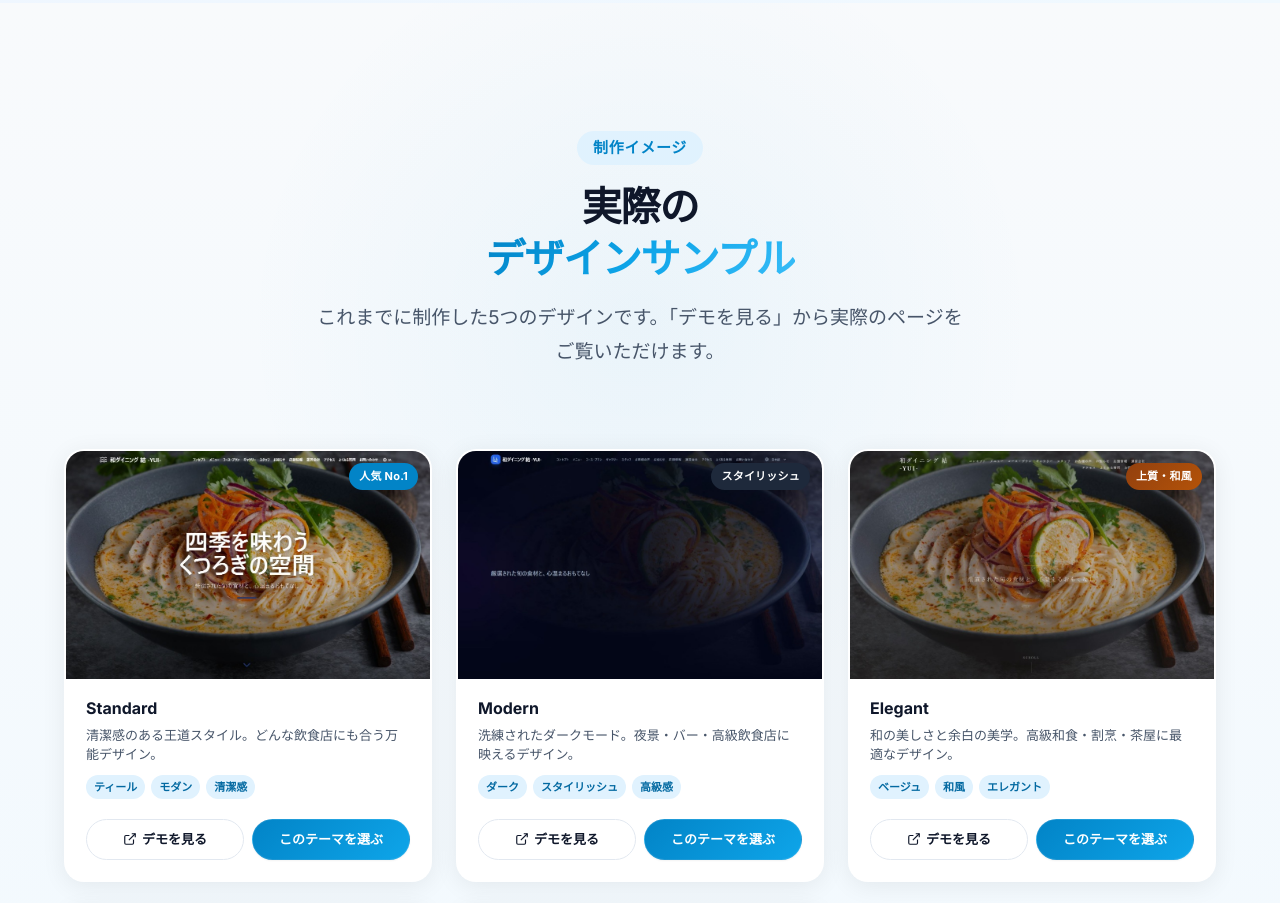
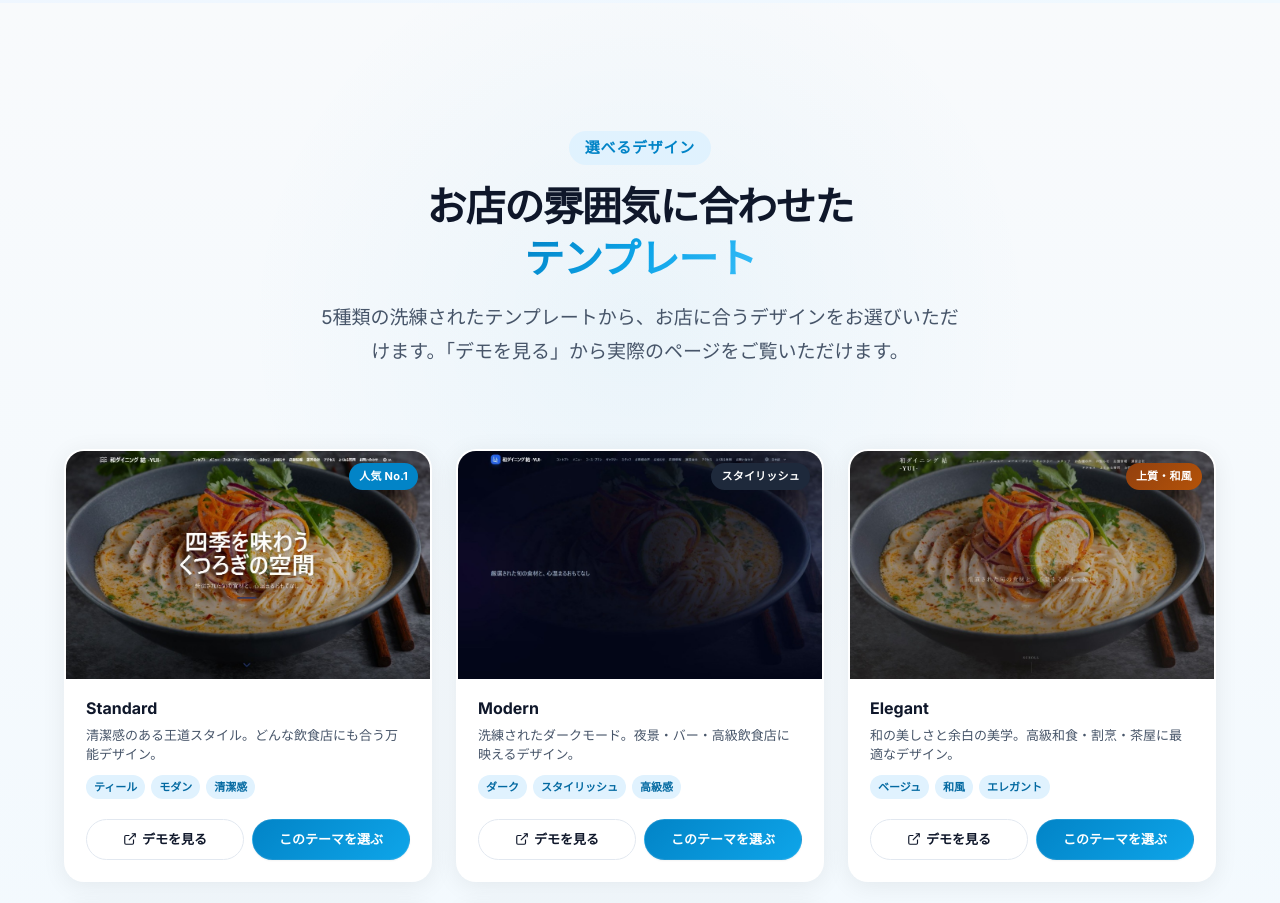
Before and after one commit to BUYSELL-Japan/lp-lp, a website built with Vite: page index.html in a window 1280 px wide. Shown: the part 6980-7883 px from the top of the page. Built offline with nearby package versions, Linux system fonts and the light colour scheme.

Commit message:
fix: change sample section wording to self-serve terms

```diff
--- a/index.html
+++ b/index.html
@@ -736,13 +736,13 @@
     </div>
   </section>
 
-  <!-- ===== SAMPLES (制作サンプル) ===== -->
+  <!-- ===== SAMPLES (デザインテンプレート) ===== -->
   <section id="samples" class="templates-section">
     <div class="container">
       <div class="section-header" data-aos="fade-up">
-        <span class="section-tag">制作イメージ</span>
-        <h2>実際の<br /><span class="gradient-text">デザインサンプル</span></h2>
-        <p class="section-description">これまでに制作した5つのデザインです。「デモを見る」から実際のページをご覧いただけます。</p>
+        <span class="section-tag">選べるデザイン</span>
+        <h2>お店の雰囲気に合わせた<br /><span class="gradient-text">テンプレート</span></h2>
+        <p class="section-description">5種類の洗練されたテンプレートから、お店に合うデザインをお選びいただけます。「デモを見る」から実際のページをご覧いただけます。</p>
       </div>
 
       <div class="templates-grid samples-grid" data-aos="fade-up" data-aos-delay="100">
```
